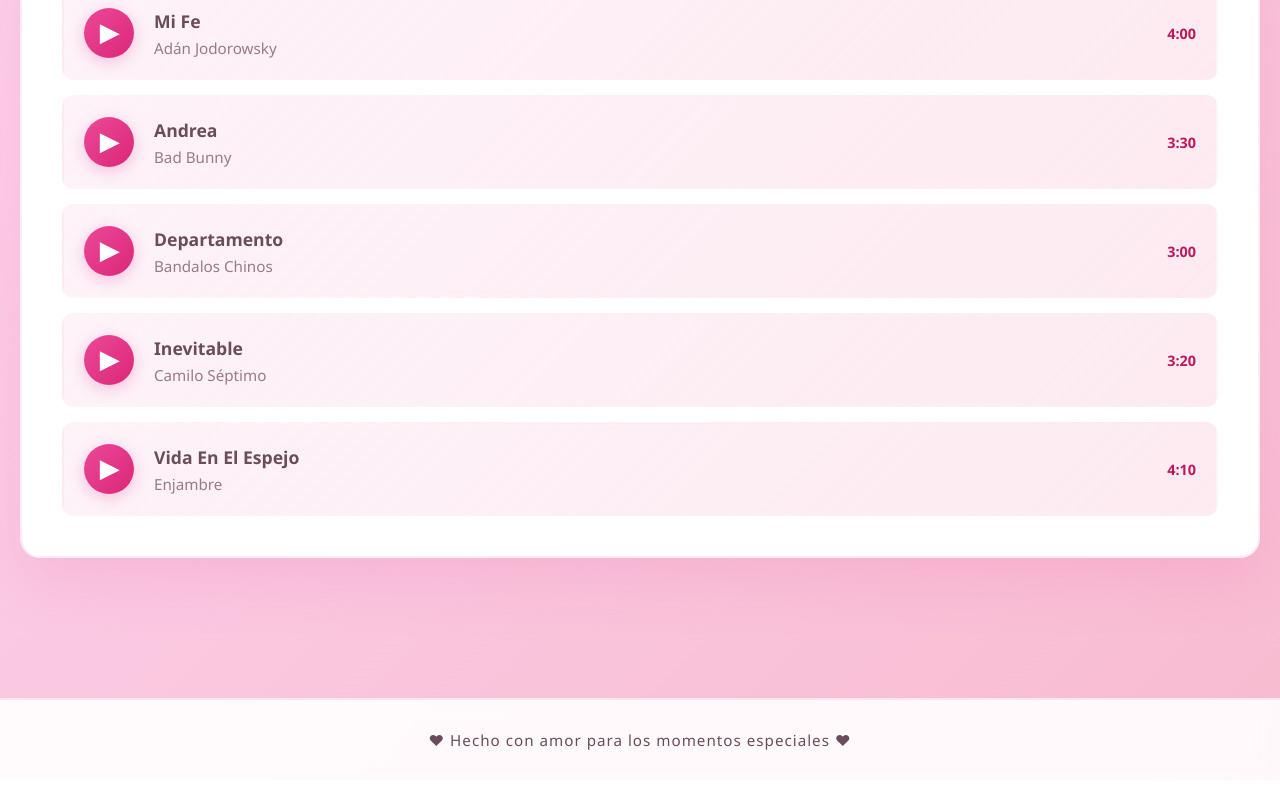
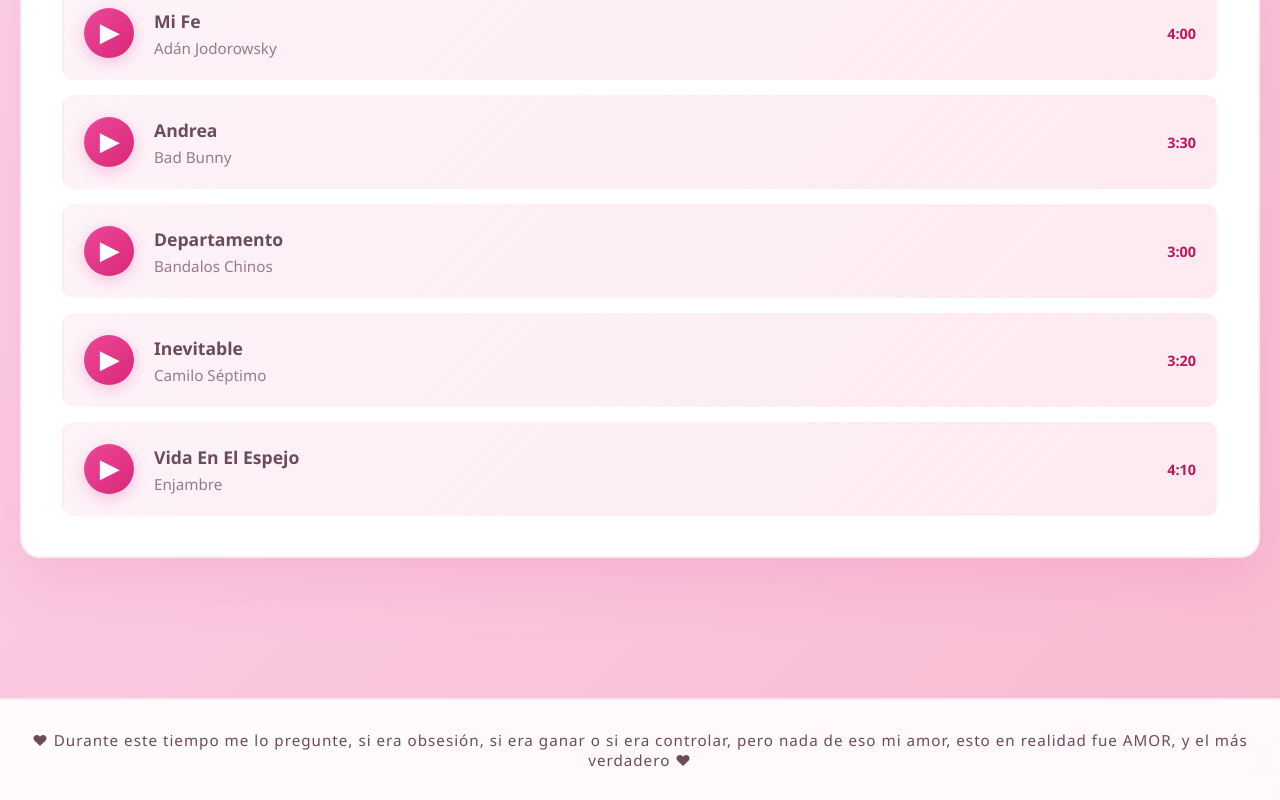
Before and after one commit to Zahabad-dev/mi-angy, a Next.js app in the folder frontend/: page / in a window 1280 px wide. Shown: the part 1902-2702 px from the top of the page. Built offline with nearby package versions, Linux system fonts and the light colour scheme.

Commit message:
textos nuevos

```diff
--- a/frontend/pages/index.js
+++ b/frontend/pages/index.js
@@ -503,7 +503,7 @@
       {/* Footer */}
       <footer className={styles.footer}>
         <p className={styles.footerText}>
-          ♥ Hecho con amor para los momentos especiales ♥
+          ♥ Durante este tiempo me lo pregunte, si era obsesión, si era ganar o si era controlar, pero nada de eso mi amor, esto en realidad fue AMOR, y el más verdadero ♥
         </p>
       </footer>
     </div>
```
